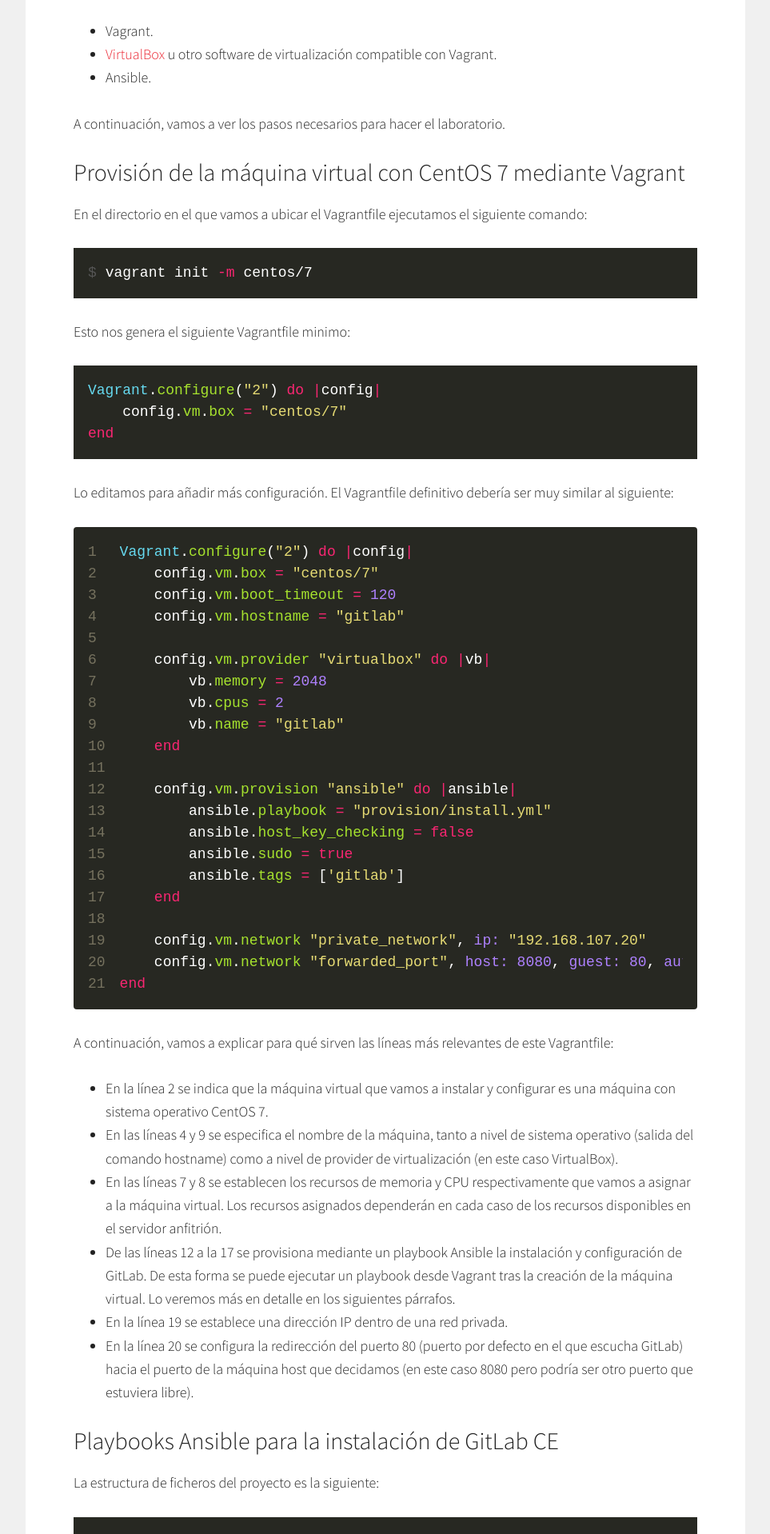
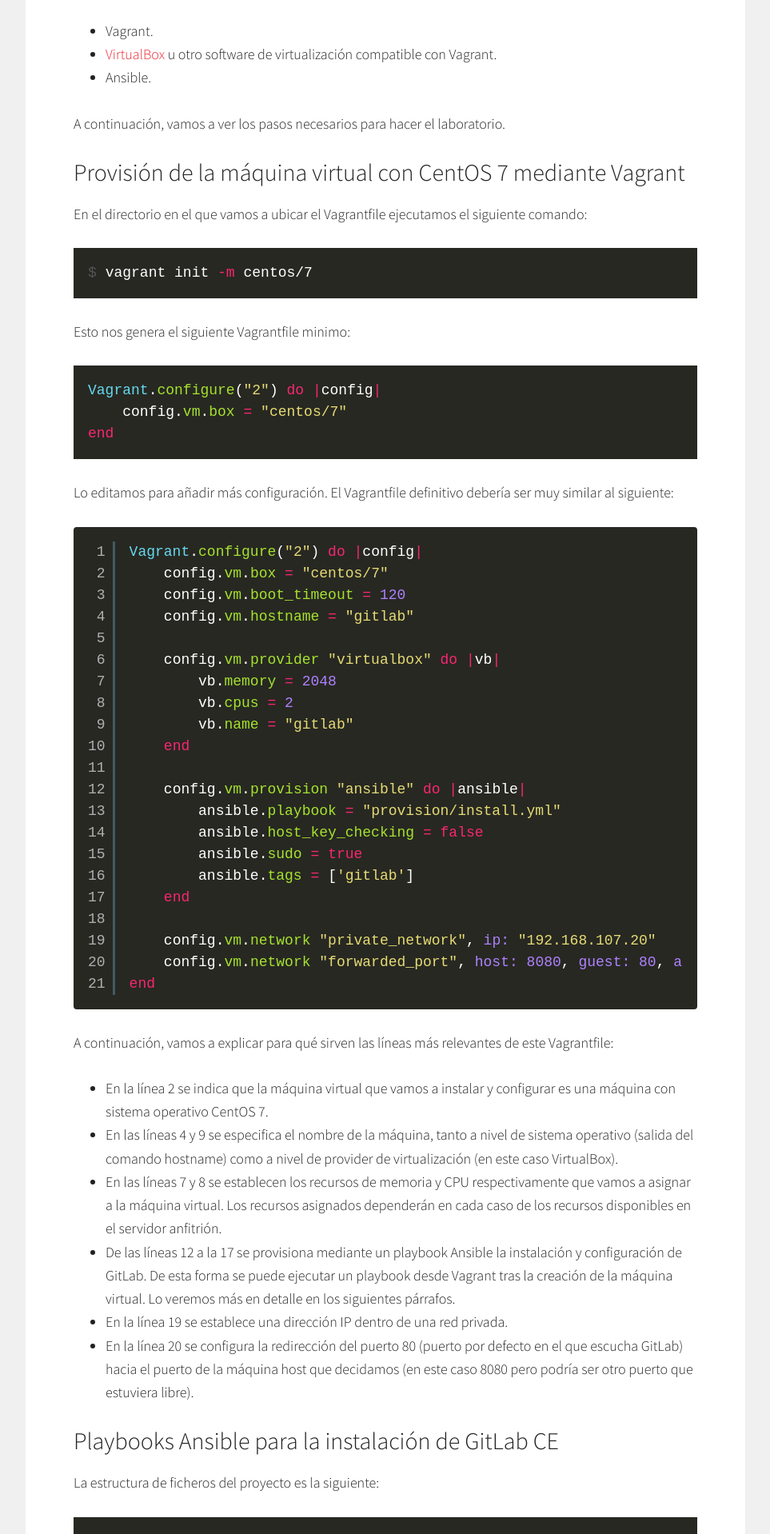
Before and after one commit to aprenderdevops/aprenderdevops.github.io, a Jekyll site: the page built from _posts/2017-12-06-instalacion-gitlab-ansible-una-maquina-centos-7-provisionada-vagrant.md, in a window 1280 px wide. Shown: the part 1727-3645 px from the top of the page at 80% size, without its empty margins (158-1121 px from the left). Built offline with Jekyll 4.4.1, drawn with Linux system fonts in a browser that asks for light colours.

Commit message:
Se ajusta el gutter de los bloques numerados al tema RDark del WordPress original

```diff
--- a/assets/css/style.css
+++ b/assets/css/style.css
@@ -2129,14 +2129,6 @@
 	margin-bottom: 1.5em;
 }
 
-/* Bloques de código con numeración de líneas: los genera la etiqueta Liquid
-   {% highlight <lenguaje> linenos %}, que Jekyll envuelve en un
-   <figure class="highlight"> con un <pre> SIN clase dentro. Ese <pre> solo
-   casa con .entry-content pre (fondo #222), mientras que el <figure> casa
-   con .entry-content .highlight (fondo #272822 del tema Monokai), así que
-   sin estas reglas el bloque se ve con dos tonos de oscuro superpuestos.
-   Se traslada la caja al <figure> y se neutraliza el <pre>, que conserva el
-   overflow-x heredado y sigue siendo quien hace el scroll horizontal. */
 .entry-content figure.highlight {
 	padding: 1em;
 	border-radius: 4px;
@@ -2151,11 +2143,6 @@
 	color: inherit;
 }
 
-/* La tabla de numeración de Rouge no es una tabla de contenido: hay que
-   quitarle todo lo que el tema aplica a `table`/`td`/`tbody` (ancho al 100%,
-   margen inferior de 40px, bordes gris claro y line-height 2). Las reglas de
-   tablas del cuerpo de las entradas ya la excluyen por el combinador hijo de
-   `.entry-content > table`, pero las del propio Generate Pro no. */
 .entry-content .highlight .rouge-table {
 	width: auto;
 	margin: 0;
@@ -2173,13 +2160,17 @@
 	margin: 0;
 }
 
-/* Los números en el mismo gris que los comentarios del tema, y sin
-   seleccionar, para que copiar el bloque no se los lleve. */
 .entry-content .highlight .rouge-table td.gutter {
-	padding-right: 1em;
-	color: #75715e;
+	padding-right: 0.5em;
+	border-right: 3px solid #435a5f;
+	color: #afafaf;
+	text-align: right;
 	-webkit-user-select: none;
 	user-select: none;
+}
+
+.entry-content .highlight .rouge-table td.code {
+	padding-left: 1em;
 }
 
 .entry-content .highlight .gh {
```
Also changed, not shown: CLAUDE.md (+1 -0 lines).
